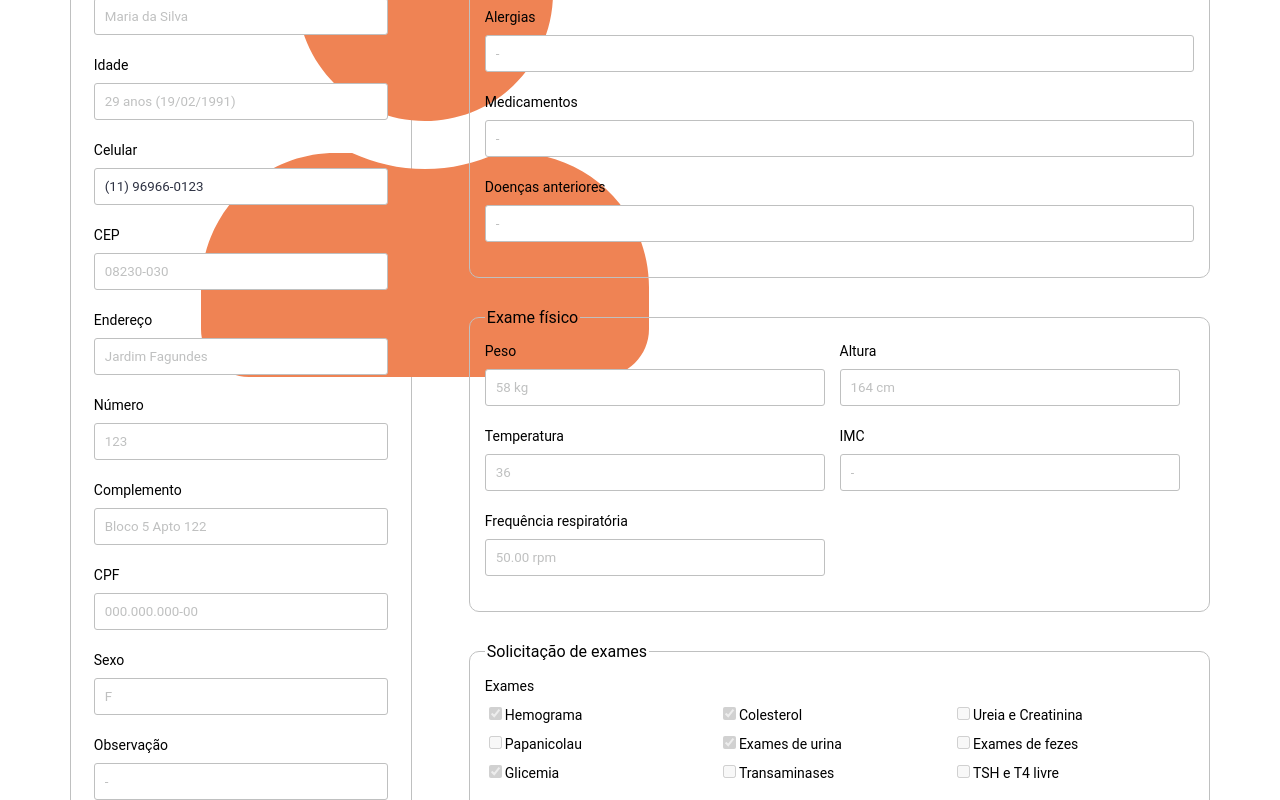
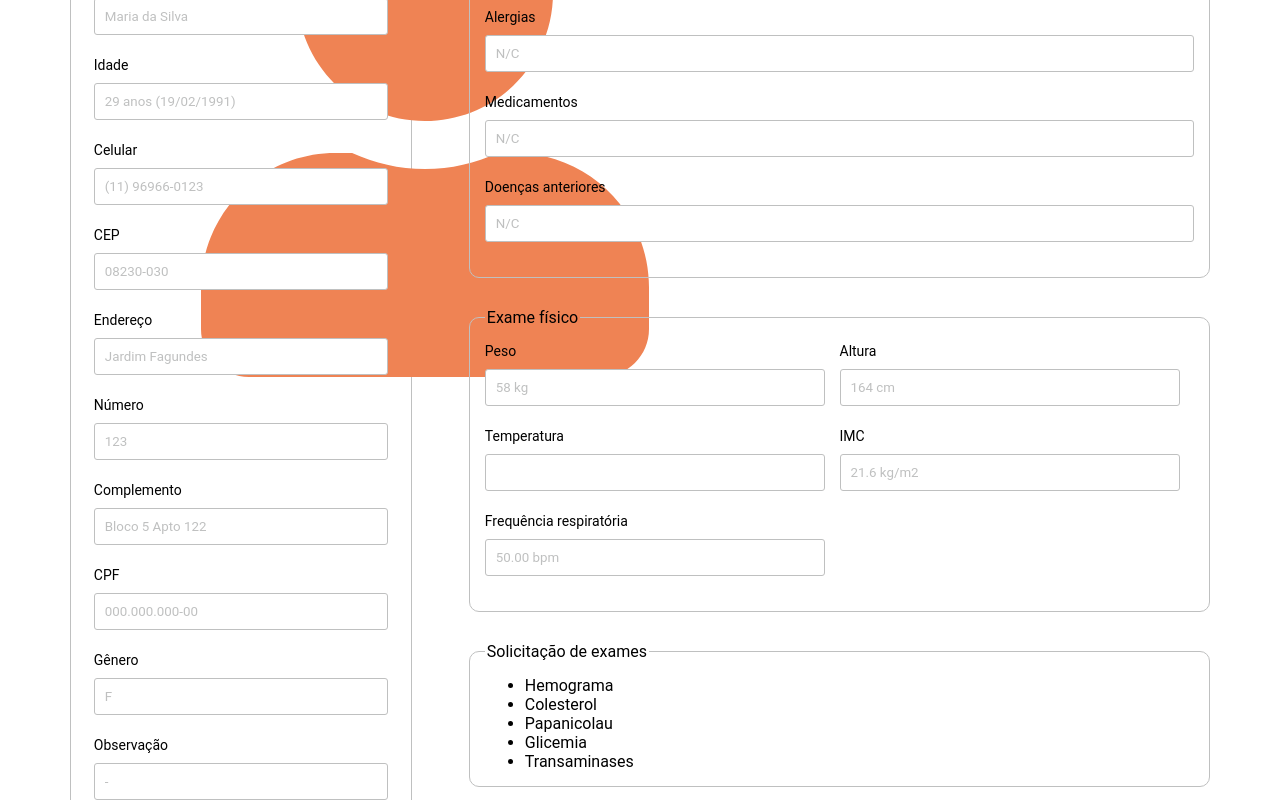
Before and after one commit to tcc-puc/site-prefeitura, a Next.js app: page /prontuario-eletronico in a window 1280 px wide. Shown: the part 780-1580 px from the top of the page. Built offline with nearby package versions, Linux system fonts and the light colour scheme.

Commit message:
Prontuario eletronico - construcao de api

```diff
--- a/components/patientProfile/index.jsx
+++ /dev/null
@@ -1,68 +0,0 @@
-import { faUser } from '@fortawesome/free-solid-svg-icons'
-import { FontAwesomeIcon } from '@fortawesome/react-fontawesome'
-import "./style.scss"
-
-export default function PatientProfile() {
-    return (
-        <fieldset className="patient-profile">
-        <legend>Dados do paciente</legend>
-
-        <FontAwesomeIcon icon={faUser} color="#ef8354" className="icon-user" />
-
-        <div className="field-container">
-          <label for="fid">Número de inscrição</label>
-          <input type="text" id="fid" name="fid" value="000123" disabled="disabled" />
-        </div>
-
-        <div className="field-container">
-          <label for="fname">Nome</label>
-          <input type="text" id="fname" name="fname" value="Maria da Silva" disabled="disabled" />
-        </div>
-
-        <div className="field-container">
-          <label for="fage">Idade</label>
-          <input type="text" id="fage" name="fage" value="29 anos (19/02/1991)" disabled="disabled" />
-        </div>
-
-        <div className="field-container">
-          <label for="fphone">Celular</label>
-          <input type="text" id="fphone" name="fphone" value="(11) 96966-0123" />
-        </div>
-
-        <div className="field-container">
-          <label for="fzipcode">CEP</label>
-          <input type="text" id="fzipcode" name="fzipcode" value="08230-030" disabled="disabled" />
-        </div>
-
-        <div className="field-container">
-          <label for="faddress">Endereço</label>
-          <input type="text" id="faddress" name="faddress" value="Jardim Fagundes" disabled="disabled" />
-        </div>
-
-        <div className="field-container">
-          <label for="fnumber">Número</label>
-          <input type="text" id="fnumber" name="fnumber" value="123" disabled="disabled" />
-        </div>
-
-        <div className="field-container">
-          <label for="fcomplement">Complemento</label>
-          <input type="text" id="fcomplement" name="fcomplement" value="Bloco 5 Apto 122" disabled="disabled" />
-        </div>
-
-        <div className="field-container">
-          <label for="fpersonalid">CPF</label>
-          <input type="text" id="fpersonalid" name="fpersonalid" value="000.000.000-00" disabled="disabled" />
-        </div>
-
-        <div className="field-container">
-          <label for="fgender">Sexo</label>
-          <input type="text" id="fgender" name="fgender" value="F" disabled="disabled" />
-        </div>
-
-        <div className="field-container">
-          <label for="fobservation">Observação</label>
-          <input type="text" id="fobservation" name="fobservation" value="-" disabled="disabled" />
-        </div>
-      </fieldset>
-    )
-  }
--- /dev/null
+++ b/components/perfilPaciente/index.jsx
@@ -0,0 +1,68 @@
+import { faUser } from '@fortawesome/free-solid-svg-icons'
+import { FontAwesomeIcon } from '@fortawesome/react-fontawesome'
+import "./style.scss"
+
+export default function PerfilPaciente() {
+    return (
+        <fieldset className="patient-profile">
+        <legend>Dados do paciente</legend>
+
+        <FontAwesomeIcon icon={faUser} color="#ef8354" className="icon-user" />
+
+        <div className="field-container">
+          <label htmlFor="finscricao">Número de inscrição</label>
+          <input type="text" id="finscricao" name="finscricao" defaultValue="000123" disabled="disabled" />
+        </div>
+
+        <div className="field-container">
+          <label htmlFor="fnome">Nome</label>
+          <input type="text" id="fnome" name="fnome" defaultValue="Maria da Silva" disabled="disabled" />
+        </div>
+
+        <div className="field-container">
+          <label htmlFor="fidade">Idade</label>
+          <input type="text" id="fidade" name="fidade" defaultValue="29 anos (19/02/1991)" disabled="disabled" />
+        </div>
+
+        <div className="field-container">
+          <label htmlFor="fcelular">Celular</label>
+          <input type="text" id="fcelular" name="fcelular" defaultValue="(11) 96966-0123" disabled="disabled" />
+        </div>
+
+        <div className="field-container">
+          <label htmlFor="fcep">CEP</label>
+          <input type="text" id="fcep" name="fcep" defaultValue="08230-030" disabled="disabled" />
+        </div>
+
+        <div className="field-container">
+          <label htmlFor="fendereco">Endereço</label>
+          <input type="text" id="fendereco" name="fendereco" defaultValue="Jardim Fagundes" disabled="disabled" />
+        </div>
+
+        <div className="field-container">
+          <label htmlFor="fenderecoNum">Número</label>
+          <input type="text" id="fenderecoNum" name="fenderecoNum" defaultValue="123" disabled="disabled" />
+        </div>
+
+        <div className="field-container">
+          <label htmlFor="fenderecoComp">Complemento</label>
+          <input type="text" id="fenderecoComp" name="fenderecoComp" defaultValue="Bloco 5 Apto 122" disabled="disabled" />
+        </div>
+
+        <div className="field-container">
+          <label htmlFor="fcpf">CPF</label>
+          <input type="text" id="fcpf" name="fcpf" defaultValue="000.000.000-00" disabled="disabled" />
+        </div>
+
+        <div className="field-container">
+          <label htmlFor="fgenero">Gênero</label>
+          <input type="text" id="fgenero" name="fgenero" defaultValue="F" disabled="disabled" />
+        </div>
+
+        <div className="field-container">
+          <label htmlFor="fobservacao">Observação</label>
+          <input type="text" id="fobservacao" name="fobservacao" defaultValue="-" disabled="disabled" />
+        </div>
+      </fieldset>
+    )
+  }
--- /dev/null
+++ b/pages/api/prontuario/[cpf].js
@@ -0,0 +1,126 @@
+const mock = [
+    {
+        "id": 0,
+        "inscricao": "0000123",
+        "nome": "Maria da Silva",
+        "nascimento": "19/02/1991",
+        "celular": "(11) 96966-0123",
+        "sexo": "F",
+        "cpf": 12345678901,
+        "observacao": "-",
+        "endereco": {
+            "logradouro": "Rua Mario Luigi Souza",
+            "cep": "08230-030",
+            "bairro": "Campo Alegre",
+            "uf": "MG",
+            "numero": "123",
+        },
+        "anamnese": {
+            "queixa_principal": "Dores constantes de cabeça",
+            "historia_doenca_atual": "N/C",
+            "alergias": "N/C",
+            "medicamentos": "N/C",
+            "doencas_anteriores": "N/C",
+        },
+        "exame_fisico": {
+            "peso": "58 kg",
+            "altura": "164 cm",
+            "temparatura": "36",
+            "imc": "21.6 kg/m2",
+            "frequencia_respiratoria": "50.00 bpm"
+        },
+        "exames": [
+            {
+                "nome": "Hemograma"
+            },
+            {
+                "nome": "Colesterol"
+            },
+            {
+                "nome": "Papanicolau"
+            },
+            {
+                "nome": "Glicemia"
+            },
+            {
+                "nome": "Transaminases"
+            }
+        ]
+    },
+    {
+        "id": 1,
+        "inscricao": "0000124",
+        "nome": "João dos Santos",
+        "nascimento": "21/11/1962",
+        "celular": "(11) 93213-4567",
+        "sexo": "M",
+        "cpf": 10987654321,
+        "observacao": "-",
+        "endereco": {
+            "logradouro": "Rua Fagundes Varela",
+            "cep": "08230-030",
+            "bairro": "Jardim Tupan",
+            "uf": "SP",
+            "numero": "543",
+        },
+        "anamnese": {
+            "queixa_principal": "Dores constantes de cabeça",
+            "historia_doenca_atual": "N/C",
+            "alergias": "N/C",
+            "medicamentos": "N/C",
+            "doencas_anteriores": "N/C",
+        },
+        "exame_fisico": {
+            "peso": "85 kg",
+            "altura": "178 cm",
+            "temparatura": "36.2",
+            "imc": "26.8 kg/m2",
+            "frequencia_respiratoria": "54.00 bpm"
+        },
+        "exames": [
+            {
+                "nome": "Hemograma",
+            },
+            {
+                "nome": "Colesterol",
+            },
+            {
+                "nome": "Ureia e Creatinina",
+            },
+            {
+                "nome": "Exames de urina",
+            },
+            {
+                "nome": "Exames de fezes",
+            },
+            {
+                "nome": "Glicemia",
+            }
+        ]
+    },
+]
+
+export default function handler(req, res) {
+
+    const {
+        query: { cpf },
+      } = req
+
+    const index = mock.findIndex(item => {
+        if (item.cpf == cpf) {
+            return item.cpf
+        }
+    });
+
+    if (index > -1) {
+        return res.status(200).json(mock[index])
+    } else {
+        return res.status(404).json({
+            "error": "search-0001",
+            "message": "Usuário nāo encontrados, por favor tente novamente.",
+            "detail": "Verifique se os dados digitados estāo corretos",
+            "help": ""
+        })
+    }
+
+}
--- a/pages/prontuario-eletronico/index.js
+++ b/pages/prontuario-eletronico/index.js
@@ -1,3 +1,5 @@
+
+import { useState, useEffect } from 'react';
 
 import "./style.scss"
 import Head from 'next/head'
@@ -5,9 +7,50 @@ import Head from 'next/head'
 import Header from '../../components/header'
 import Footer from '../../components/footer'
 import Services from '../../components/services'
-import PatientProfile from '../../components/patientProfile'
+import PerfilPaciente from '../../components/perfilPaciente'
+import Loader from '../../components/loader'
+import Error from '../../components/error'
 
 export default function Home() {
+
+  const [loading, setLoading] = useState(false);
+  const [error, setError] = useState(false);
+  const [data, setData] = useState({});
+  const [errorData, setErrorData] = useState({});
+
+  const handleSubmit = () => {
+    // TODO: trazer valor ao logar
+    const query = 12345678901;
+
+    setLoading(true)
+    setError(false)
+
+    setTimeout(()=> {
+      setLoading(false)
+
+      fetch(`http://localhost:3000/api/prontuario/${query}`)
+      .then(response => response.json())
+      .then(res => {
+
+        if (!res.error) {
+          setData(res)
+        } else {
+          setError(true)
+          setErrorData(res)
+        }
+
+      }).catch(function() {
+        console.log("error");
+    });
+
+    }, 1000)
+  }
+
+  useEffect(() => {
+    handleSubmit();
+  }, []);
+
+  const exams = data["exames"] !== undefined ? data["exames"] : [];
 
   return (
     <div className="container">
@@ -24,36 +67,39 @@ export default function Home() {
             <h1>Prontuário Eletrônico</h1>
             <p>O Prontuário Eletrônico do Cidadão é um software onde todas as informações clínicas e administrativas do paciente ficam armazenadas, tendo como principal objetivo informatizar o fluxo de atendimento do cidadão realizado pelos profissionais de saúde das unidades de antendimento da Prefeitura de Bom Destino.</p>
 
+            {error && <Error content={errorData} /> }
+
+            {loading ? <Loader /> :
               <div className="prontuario">
-              <PatientProfile />
+                <PerfilPaciente />
 
                 <div className="medicalRecord">
                   <fieldset>
                     <legend>Anamnese</legend>
 
                     <div className="field-container">
-                    <label for="fname">Queixa Principal</label>
-                    <input type="text" id="fname" name="fname" disabled="disabled" value="Dores constantes de cabeça" />
+                      <label htmlFor="fqueixa">Queixa Principal</label>
+                      <input type="text" id="fqueixa" name="fqueixa" disabled="disabled" defaultValue={data?.anamnese?.queixa_principal} />
                     </div>
 
                     <div className="field-container">
-                    <label for="fname">História da doença atual</label>
-                    <input type="text" id="fname" name="fname" disabled="disabled" value="N/A" />
+                      <label htmlFor="fhistoria">História da doença atual</label>
+                      <input type="text" id="fhistoria" name="fhistoria" disabled="disabled" defaultValue={data?.anamnese?.historia_doenca_atual} />
                     </div>
 
                     <div className="field-container">
-                    <label for="fallergies">Alergias</label>
-                    <input type="text" id="fallergies" name="fallergies" disabled="disabled" value="-" />
+                      <label htmlFor="falergias">Alergias</label>
+                      <input type="text" id="falergias" name="falergias" disabled="disabled" defaultValue={data?.anamnese?.alergias} />
                     </div>
 
                     <div className="field-container">
-                    <label for="fmedicines">Medicamentos</label>
-                    <input type="text" id="fmedicines" name="fmedicines" disabled="disabled" value="-" />
+                      <label htmlFor="fmedicamentos">Medicamentos</label>
+                      <input type="text" id="fmedicamentos" name="fmedicamentos" disabled="disabled" defaultValue={data?.anamnese?.medicamentos} />
                     </div>
 
                     <div className="field-container">
-                    <label for="fname">Doenças anteriores</label>
-                    <input type="text" id="fname" name="fname" disabled="disabled" value="-" />
+                      <label htmlFor="fdoencasAnteriores">Doenças anteriores</label>
+                      <input type="text" id="fdoencasAnteriores" name="fdoencasAnteriores" disabled="disabled" defaultValue={data?.anamnese?.doencas_anteriores} />
                     </div>
                   </fieldset>
 
@@ -61,76 +107,38 @@ export default function Home() {
                     <legend>Exame físico</legend>
 
                     <div className="field-container half-field">
-                    <label for="fweight">Peso</label>
-                    <input type="text" id="fweight" name="fweight" value="58 kg" disabled="disabled" />
+                      <label htmlFor="fpeso">Peso</label>
+                      <input type="text" id="fpeso" name="fpeso" defaultValue={data?.exame_fisico?.peso} disabled="disabled" />
                     </div>
 
                     <div className="field-container half-field">
-                    <label for="fheight">Altura</label>
-                    <input type="text" id="fheight" name="fheight" value="164 cm" disabled="disabled" />
+                      <label htmlFor="faltura">Altura</label>
+                      <input type="text" id="faltura" name="faltura" defaultValue={data?.exame_fisico?.altura} disabled="disabled" />
                     </div>
 
                     <div className="field-container half-field">
-                    <label for="ffever">Temperatura</label>
-                    <input type="text" id="ffever" name="ffever" value="36" disabled="disabled" />
+                      <label htmlFor="ftemp">Temperatura</label>
+                      <input type="text" id="ftemp" name="ftemp" defaultValue={data?.exame_fisico?.temperatura} disabled="disabled" />
                     </div>
 
                     <div className="field-container half-field">
-                    <label for="fimc">IMC</label>
-                    <input type="text" id="fimc" name="fimc" value="-" disabled="disabled" />
+                      <label htmlFor="fimc">IMC</label>
+                      <input type="text" id="fimc" name="fimc" defaultValue={data?.exame_fisico?.imc} disabled="disabled" />
                     </div>
 
                     <div className="field-container half-field">
-                    <label for="frespiratory">Frequência respiratória</label>
-                    <input type="text" id="frespiratory" name="frespiratory" value="50.00 rpm" disabled="disabled" />
+                    <label htmlFor="ffrequenciaResp">Frequência respiratória</label>
+                      <input type="text" id="ffrequenciaResp" name="ffrequenciaResp" defaultValue={data?.exame_fisico?.frequencia_respiratoria} disabled="disabled" />
                     </div>
                   </fieldset>
 
                   <fieldset>
                     <legend>Solicitação de exames</legend>
-
-                  <div className="field-container">
-                    <label for="fexam01">Exames</label>
-
                       <ul className="list-exams">
-                      <li>
-                        <input type="checkbox" id="fexam01" name="fexam01" checked="checked" disabled="disabled" />
-                        <label for="fexam01">Hemograma</label>
-                      </li>
-                      <li>
-                        <input type="checkbox" id="fexam02" name="fexam02" checked="checked" disabled="disabled" />
-                        <label for="fexam02">Colesterol</label>
-                      </li>
-                      <li>
-                        <input type="checkbox" id="fexam03" name="fexam03" disabled="disabled" />
-                        <label for="fexam03">Ureia e Creatinina</label>
-                      </li>
-                      <li>
-                        <input type="checkbox" id="fexam04" name="fexam04" disabled="disabled" />
-                        <label for="fexam04">Papanicolau</label>
-                      </li>
-                      <li>
-                        <input type="checkbox" id="fexam05" name="fexam05" checked="checked" disabled="disabled" />
-                        <label for="fexam05">Exames de urina</label>
-                      </li>
-                      <li>
-                        <input type="checkbox" id="fexam06" name="fexam06" disabled="disabled" />
-                        <label for="fexam06">Exames de fezes</label>
-                      </li>
-                      <li>
-                        <input type="checkbox" id="fexam07" name="fexam07" checked="checked" disabled="disabled" />
-                        <label for="fexam07">Glicemia</label>
-                      </li>
-                      <li>
-                        <input type="checkbox" id="fexam08" name="fexam08" disabled="disabled" />
-                        <label for="fexam08">Transaminases</label>
-                      </li>
-                      <li>
-                        <input type="checkbox" id="fexam09" name="fexam09" disabled="disabled" />
-                        <label for="fexam09">TSH e T4 livre</label>
-                      </li>
+                        {exams.map(function(item, index){
+                          return <li key={index}>{item.nome}</li>;
+                          })}
                       </ul>
-                  </div>
                   </fieldset>
 
                   <div className="container-btns">
@@ -138,6 +146,7 @@ export default function Home() {
                   </div>
                 </div>
               </div>
+            }
         </div>
       </main>
 
--- a/pages/prontuario-eletronico/style.scss
+++ b/pages/prontuario-eletronico/style.scss
@@ -61,13 +61,8 @@ main {
         width: 65%;
     }
     .list-exams {
-        list-style: none;
+        list-style: disc;
         margin: 0;
-        padding: 0;
-        li {
-            display: inline-block;
-            width: 33%;
-        }
     }
     .half-field {
         display: inline-block;
```
Also changed, not shown: components/perfilPaciente/style.scss (renamed from components/patientProfile/style.scss). Lines whose indentation alone changed are shown as unchanged.
